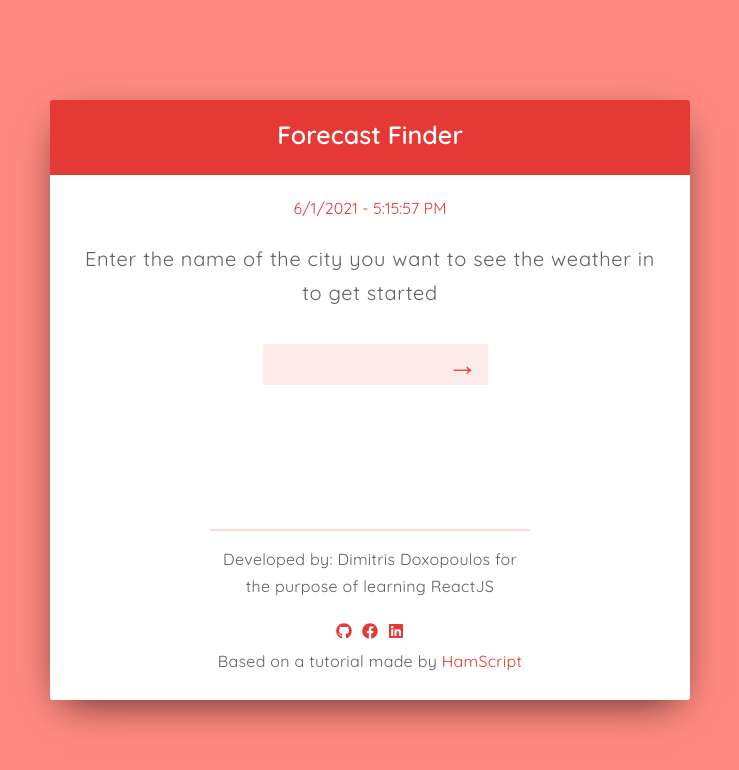
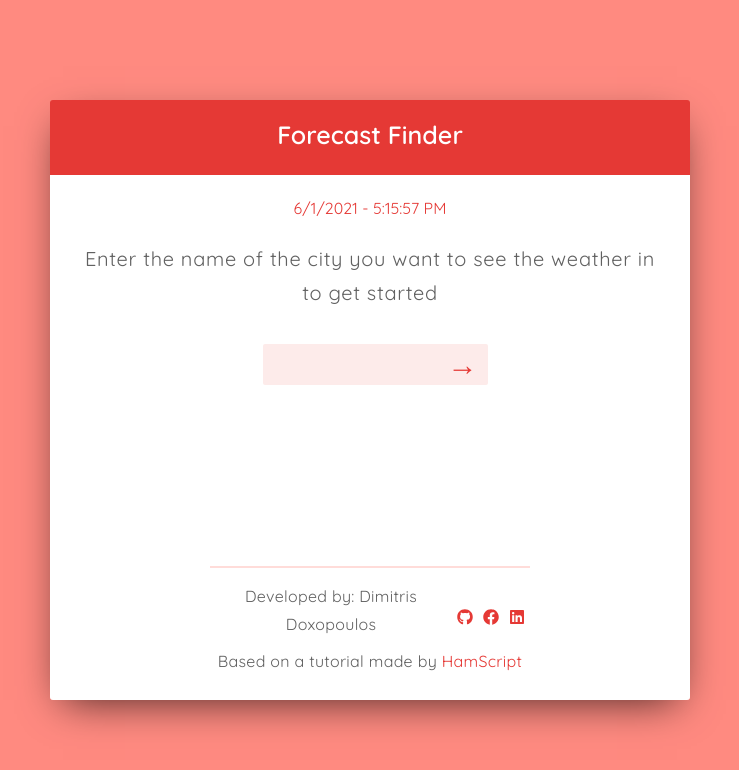
Before and after one commit to DimitrisDoxopoulos/React---Weather-App, a React (Create React App) app: page / in a window 1280 px wide. Shown: the top 770 px of the page, without its empty margins (270-1009 px from the left). Built offline with nearby package versions, Linux system fonts and the light colour scheme.

Commit message:
changes to css and adding homepage to package.json

```diff
--- a/package.json
+++ b/package.json
@@ -1,5 +1,6 @@
 {
   "name": "weather-app",
+  "homepage": "https://DimitrisDoxopoulos.github.io/react-weather-app",
   "version": "0.1.0",
   "private": true,
   "dependencies": {
--- a/src/components/Footer.js
+++ b/src/components/Footer.js
@@ -3,8 +3,8 @@ import { FaGithub, FaFacebook, FaLinkedin } from 'react-icons/fa';
 
 const Footer = () => (
     <div className="footer">
-        <p>Developed by: Dimitris Doxopoulos for the purpose of learning ReactJS </p>
         <div className="social">
+        <p>Developed by: Dimitris Doxopoulos</p>
             <a className='social-icon' rel="noopener noreferrer" href="https://github.com/DimitrisDoxopoulos" target='_blank'>
                 <FaGithub />
             </a>
--- a/src/styles/modules/_footer.scss
+++ b/src/styles/modules/_footer.scss
@@ -16,6 +16,7 @@
 .footer .social {
   display: flex;
   justify-content: center;
+  align-items: center;
 }
 
 .footer .social .social-icon {
--- a/src/styles/modules/_main.scss
+++ b/src/styles/modules/_main.scss
@@ -10,11 +10,11 @@
   border-radius: 3px;
   overflow: hidden;
   @include respond(largeTablet) {
-    height: 50vh;
+    height: 75vh;
     width: 80%;
   }
   @include respond(tablet) {
-    height: 50vh;
+    height: 75vh;
     width: 95%;
   }
   @include respond(largePhone) {
--- a/src/styles/modules/_wrapper.scss
+++ b/src/styles/modules/_wrapper.scss
@@ -1,10 +1,10 @@
 .wrapper {
   margin-right: auto;
-  margin-left:  auto;
+  margin-left: auto;
   height: 100%;
-  max-width: 960px;
+  max-width: 990px;
   padding-right: 10px;
-  padding-left:  10px;
+  padding-left: 10px;
   display: flex;
   align-items: center;
   justify-content: center;
```
Also changed, not shown: src/styles/modules/_weather-data.scss (line endings or trailing spaces).
